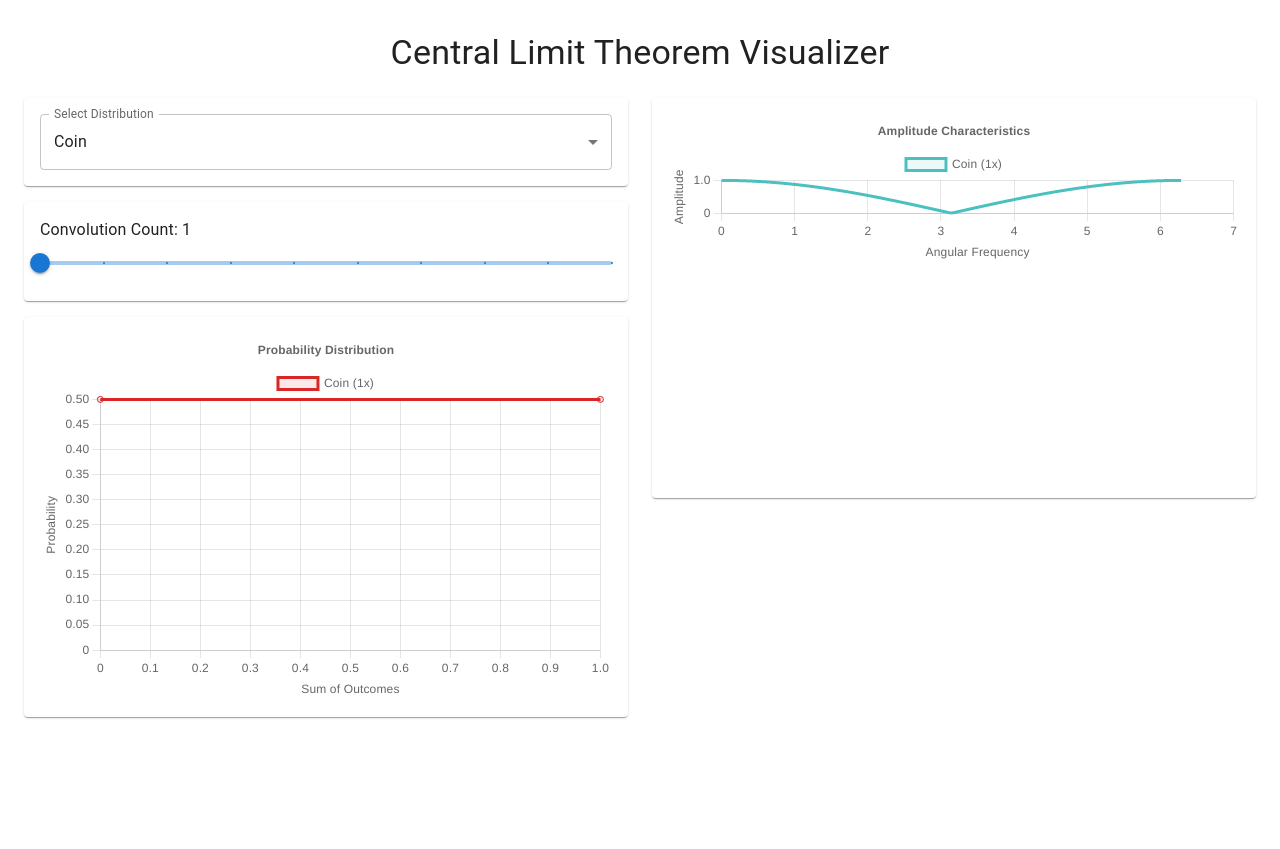
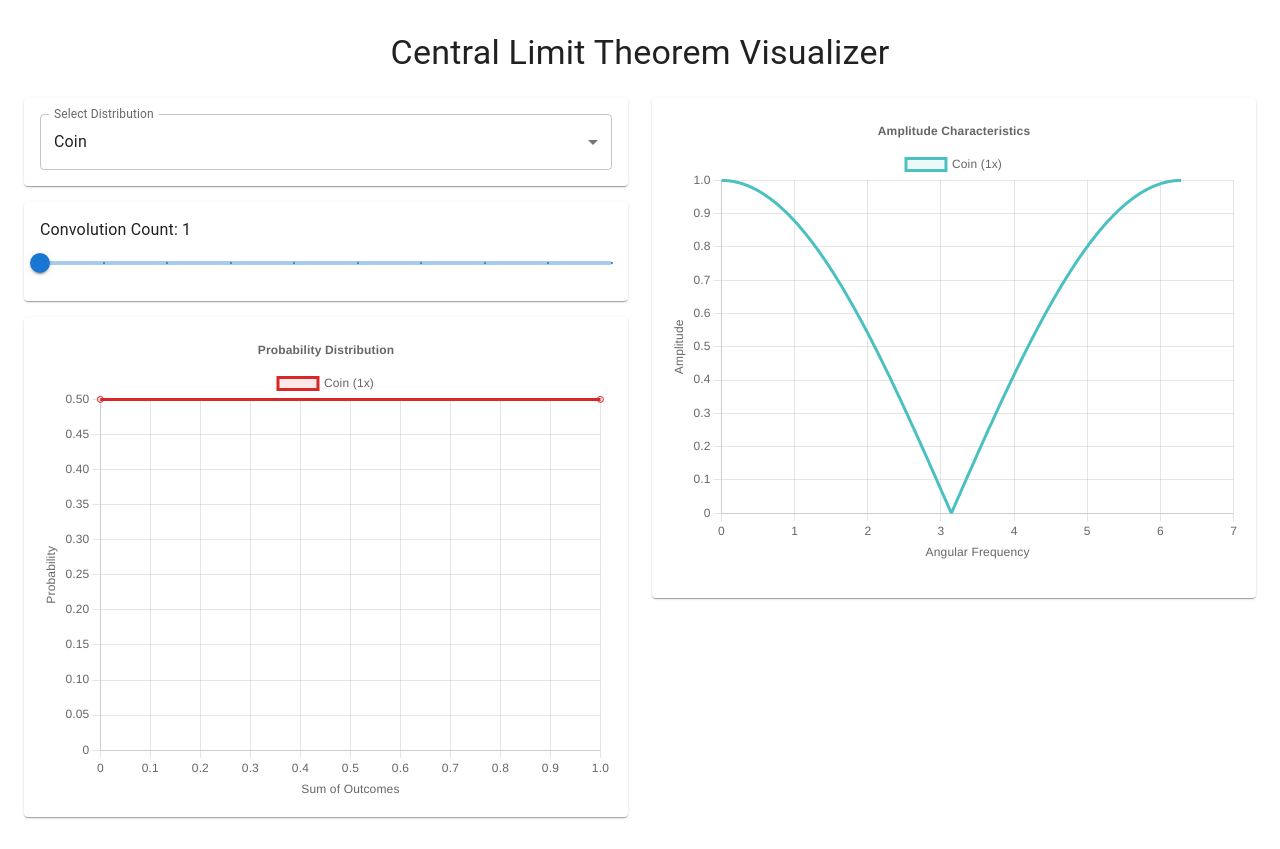
Before and after one commit to yuinore/clt-visualizer, a React (Vite) app: page / in a window 1280 px wide. Before the commit the page ends 800 px from the top, so only its background shows below. Built offline with nearby package versions, Linux system fonts and the light colour scheme.

Commit message:
style: finalize styling and layout

```diff
--- a/src/App.tsx
+++ b/src/App.tsx
@@ -83,8 +83,8 @@ function App() {
                 max={10}
               />
             </Paper>
-            <Paper sx={{ p: 2, flex: 1, minHeight: 400 }}>
-              <Box sx={{ height: '100%' }}>
+            <Paper sx={{ p: 2, flex: 1, minHeight: 500 }}>
+              <Box sx={{ height: '100%', minHeight: 450 }}>
                 <ProbabilityDistributionChart
                   distributions={distributionsForChart}
                   labels={distributionLabels}
@@ -94,8 +94,8 @@ function App() {
           </Box>
 
           <Box sx={{ flex: 1 }}>
-            <Paper sx={{ p: 2, minHeight: 400 }}>
-              <Box sx={{ height: '100%' }}>
+            <Paper sx={{ p: 2, minHeight: 500 }}>
+              <Box sx={{ height: '100%', minHeight: 450 }}>
                 <AmplitudeChart
                   amplitudeData={amplitudeData}
                   label={`${t(`distribution.${distributionType}`)} (${convolutionCount}x)`}
```
